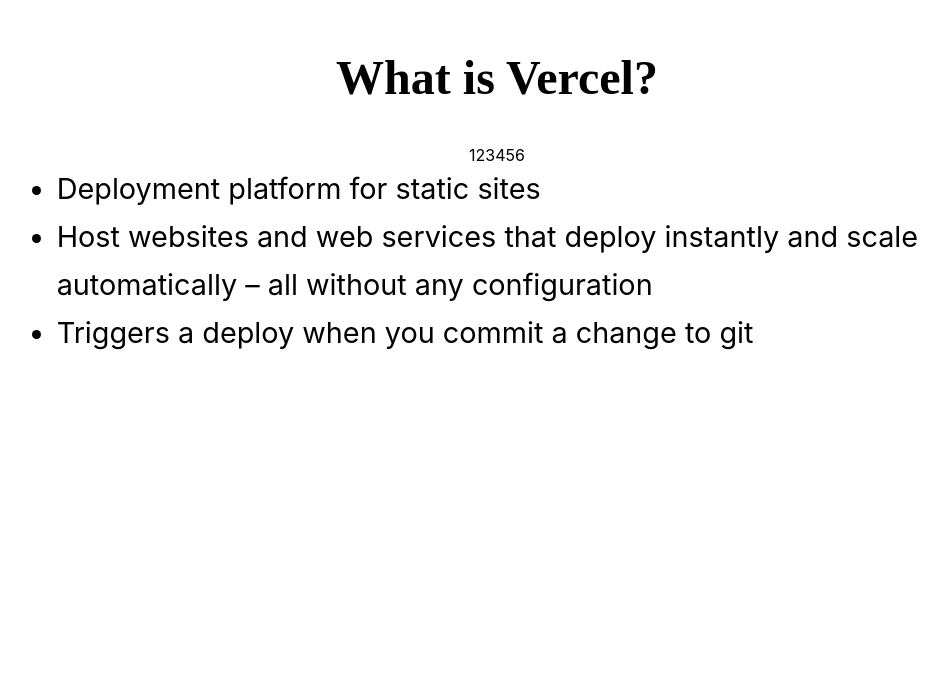
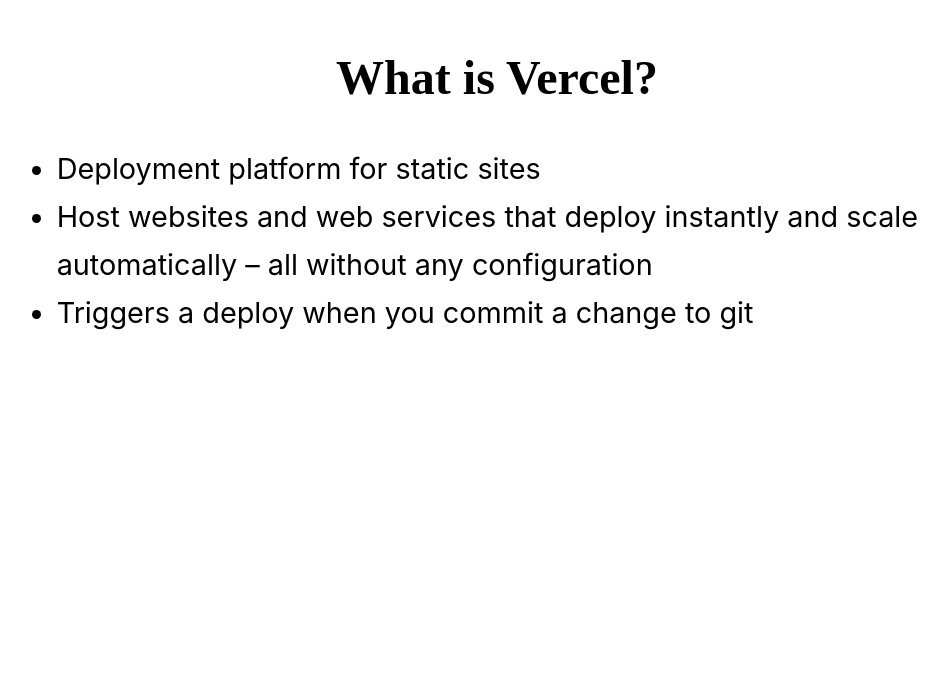
Before and after one commit to bernadette-codes/arke-vercel-demo, a Next.js app: page / in a window 1280 px wide. Shown: the part 870-1560 px from the top of the page, without its empty margins (143-1091 px from the left). Built offline with nearby package versions, Linux system fonts and the light colour scheme.

Commit message:
Show api key

```diff
--- a/pages/api/message.js
+++ b/pages/api/message.js
@@ -1,5 +1,5 @@
 
 export default (req, res) => {
   res.statusCode = 200
-  res.json({ message: 'Yay! It is Friday!' })
+  res.json({ message: process.env.API_KEY })
 }
--- a/pages/index.js
+++ b/pages/index.js
@@ -59,7 +59,6 @@
 
         <div className={styles.topic}>
           <h2 className={styles.subHeader}>What is Vercel?</h2>
-          {process.env.API_KEY}
           <ul className={styles.context}>
             <li>Deployment platform for static sites</li>
             <li>Host websites and web services that deploy instantly and scale automatically – all without any configuration</li>
```
